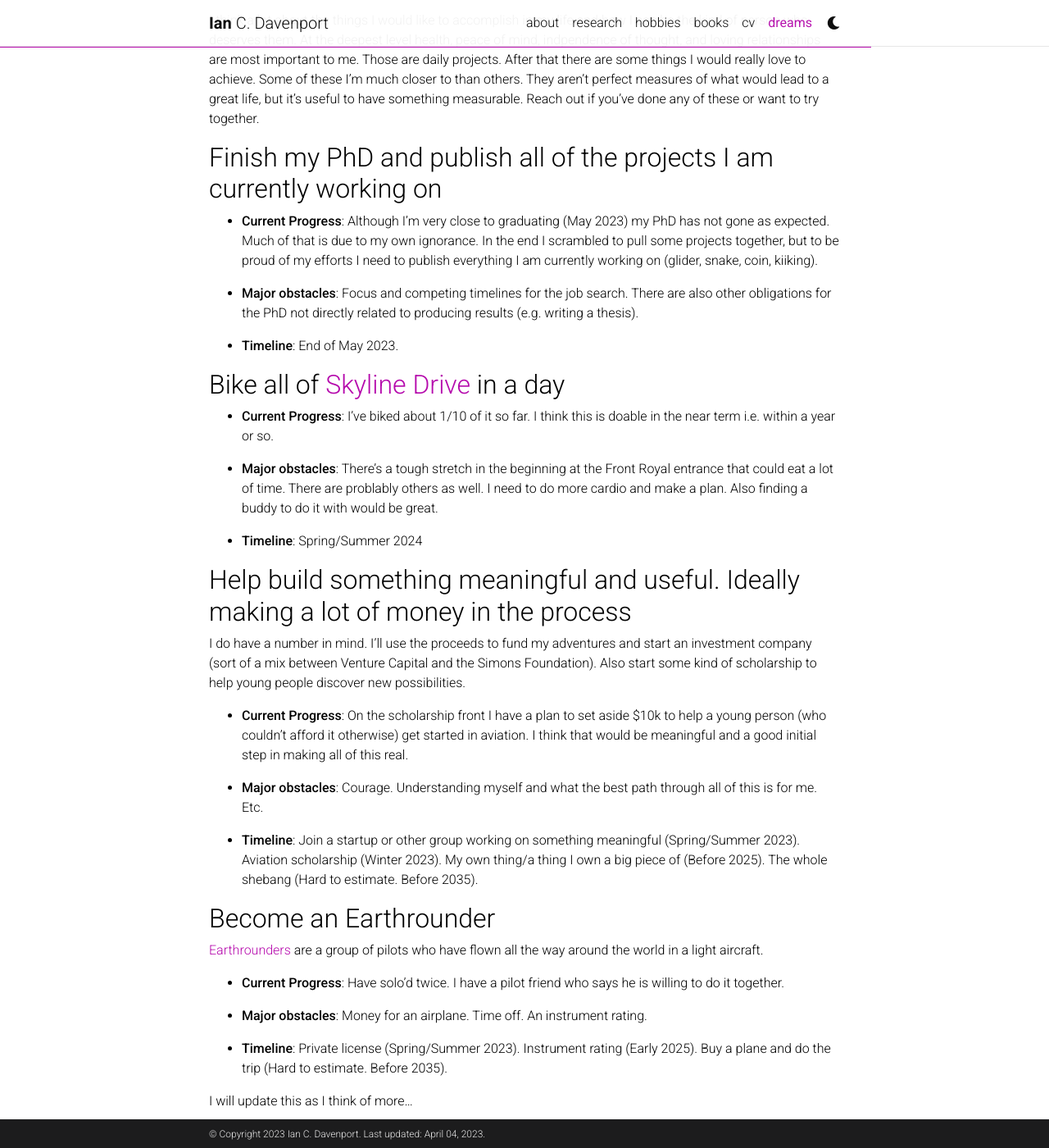
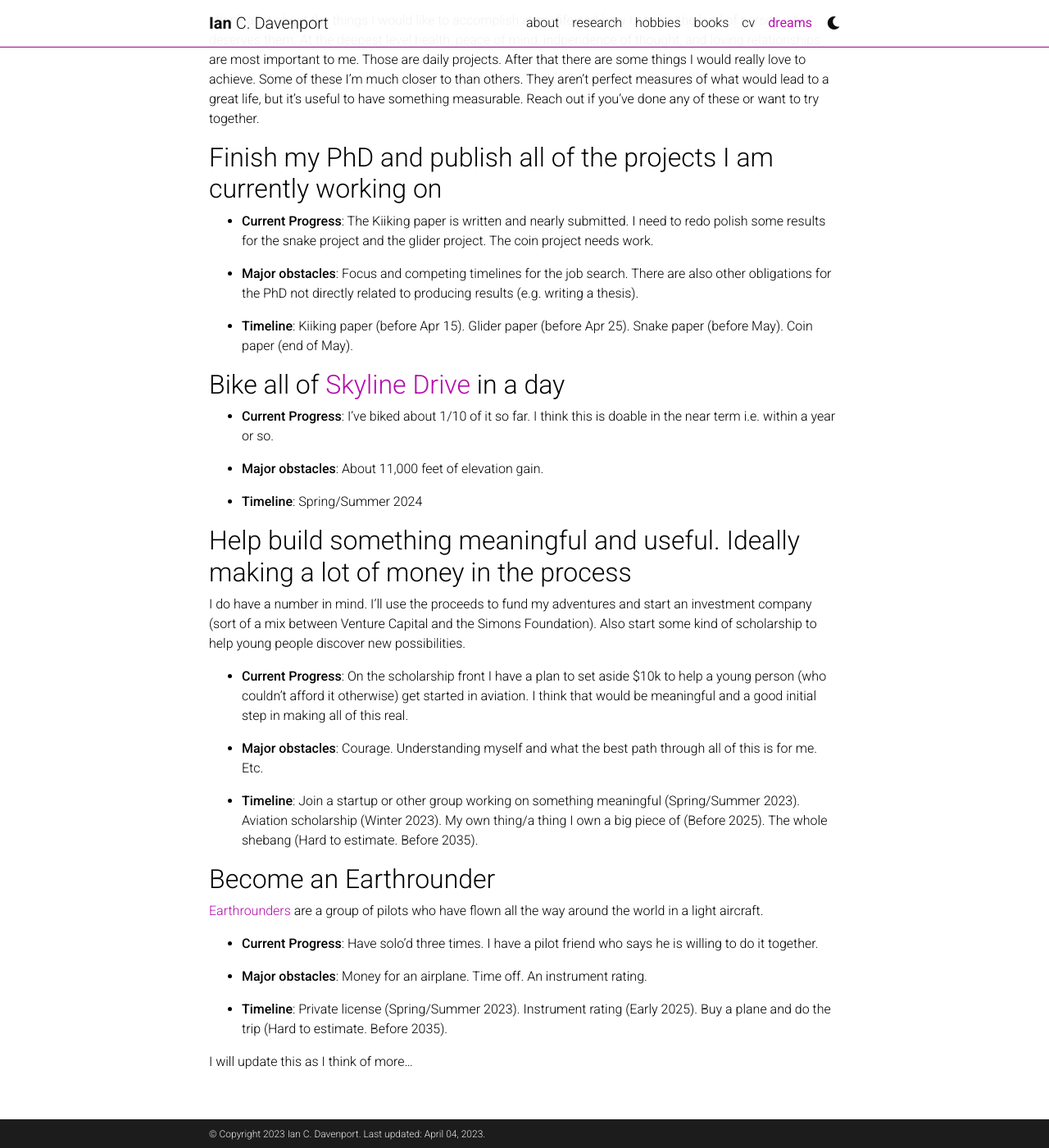
Before and after one commit to davenpi/davenpi.github.io, a Jekyll site: the page built from _pages/pie.md, in a window 1280 px wide and 1400 px high, scrolled down 201 px. Shown: the whole window at 82% size. Built offline with Jekyll 4.4.1, drawn with Linux system fonts in a browser that asks for light colours; comment, search, counter and statistics services are not loaded; a style sheet for code colours, icons or effects is not loaded.

Commit message:
more pics

```diff
--- a/_pages/pie.md
+++ b/_pages/pie.md
@@ -20,24 +20,21 @@ if you've done any of these or want to try together.
 
 ## Finish my PhD and publish all of the projects I am currently working on
 
-- **Current Progress**: Although I'm very close to graduating (May 2023) my PhD has not gone as expected. Much of that is
-due to my own ignorance. In the end I scrambled to pull some projects together, but to be proud of my efforts I need
-to publish everything I am currently working on (glider, snake, coin, kiiking).
+- **Current Progress**: The Kiiking paper is written and nearly submitted. I need to redo polish some results for the snake project and the glider project. The coin project needs work.
 
 
 - **Major obstacles**: Focus and competing timelines for the job search. There are also other obligations for the PhD not directly
 related to producing results (e.g. writing a thesis).
 
 
-- **Timeline**: End of May 2023.
+- **Timeline**: Kiiking paper (before Apr 15). Glider paper (before Apr 25). Snake paper (before May). Coin paper (end of May).
 
 ## Bike all of [Skyline Drive](https://www.nps.gov/shen/planyourvisit/driving-skyline-drive.htm) in a day
 
 - **Current Progress**: I've biked about 1/10 of it so far. I think this is doable in the near term i.e. within a year or so.
 
 
-- **Major obstacles**: There's a tough stretch in the beginning at the Front Royal entrance that could eat a lot of time. There
-are problably others as well. I need to do more cardio and make a plan. Also finding a buddy to do it with would be great.
+- **Major obstacles**: About 11,000 feet of elevation gain.
 
 
 - **Timeline**: Spring/Summer 2024
@@ -62,7 +59,7 @@ My own thing/a thing I own a big piece of (Before 2025). The whole shebang (Hard
 [Earthrounders](https://www.earthrounders.com/index.php) are a group of pilots who have flown all the way around the
 world in a light aircraft.
 
-- **Current Progress**: Have solo'd twice. I have a pilot friend who says he
+- **Current Progress**: Have solo'd three times. I have a pilot friend who says he
 is willing to do it together.
 
 
```
Also changed, not shown: _hobbies/misc.md (+8 -1 lines), 2 other files.
